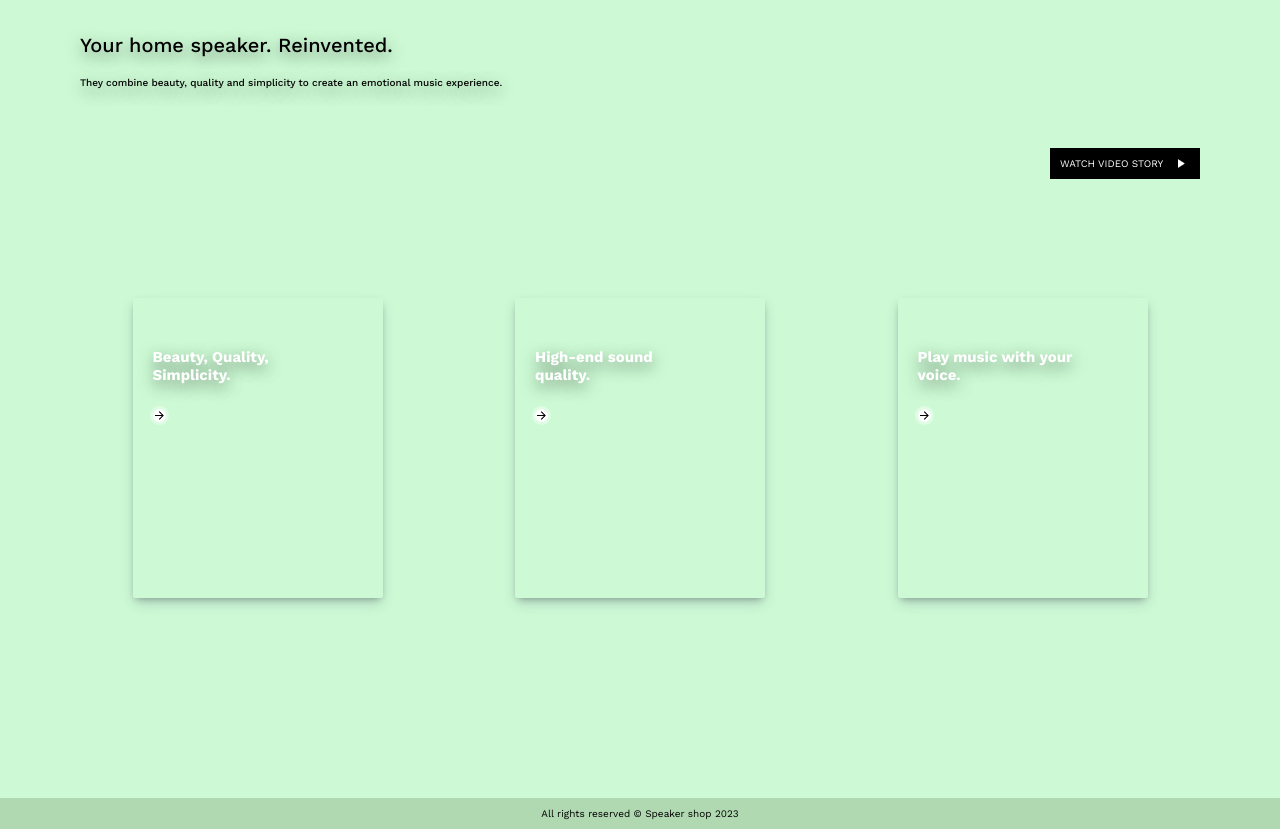
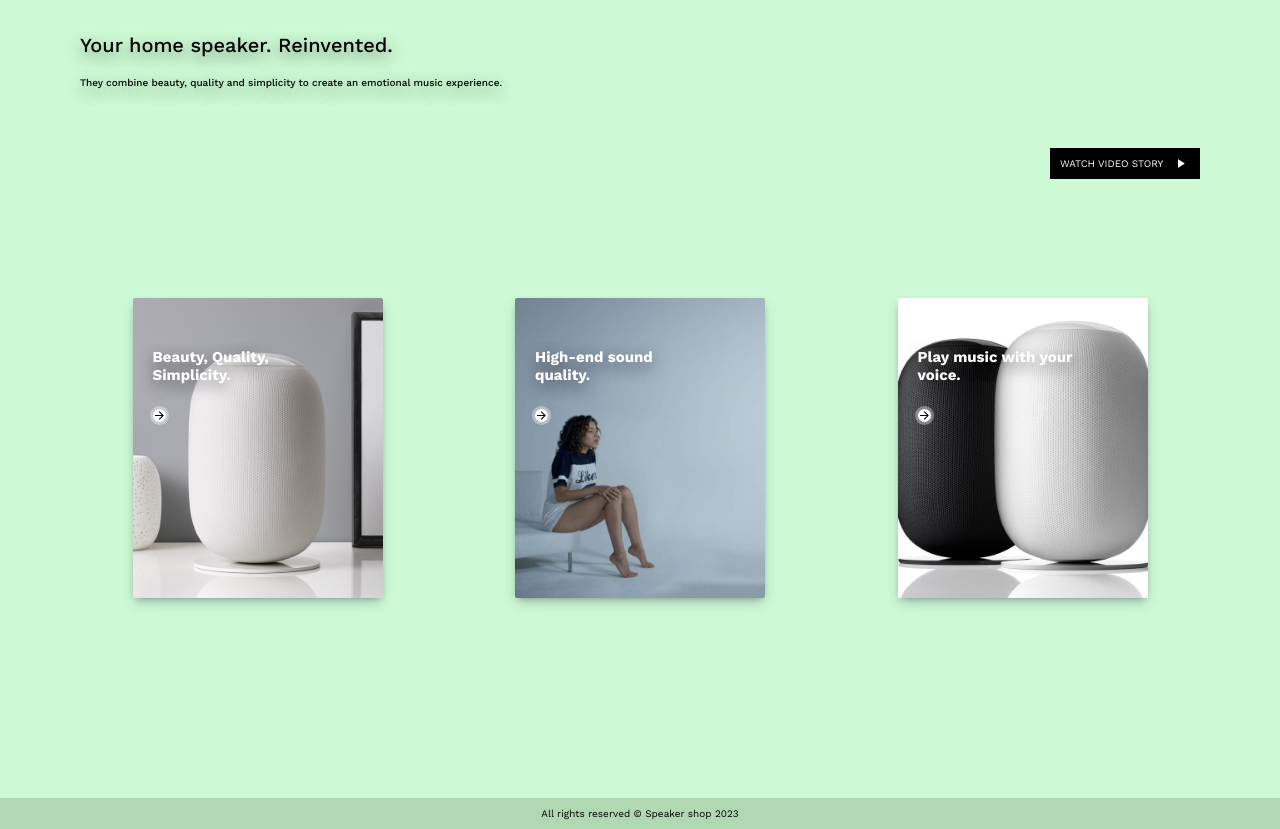
Before and after one commit to Taseos/speaker-shop, a plain HTML site: page index.html in a window 1280 px wide. Shown: the part 73-902 px from the top of the page. Drawn offline with nearby package versions, Linux system fonts and the light colour scheme; the site is published under a folder, as on GitHub Pages, so addresses that start at the root find nothing.

Commit message:
speaker shop

```diff
--- a/styles.css
+++ b/styles.css
@@ -76,7 +76,7 @@ h1, .intro p{
 }
 /* ITEM 1 */
 .item1{
-    background-image: url(/images/white-box.jpg);
+    background-image: url(./images/white-box.jpg);
     width: 250px;
     height: 300px;
     background-size:cover;
@@ -112,7 +112,7 @@ h1, .intro p{
 }
 /* ITEM 2 */
 .item2{
-    background-image: url(/images/room.jpg);
+    background-image: url(./images/room.jpg);
     width: 250px;
     height: 300px;
     background-size:cover;
@@ -146,7 +146,7 @@ h1, .intro p{
 /* ITEM 3 */
 
 .item3 {
-    background-image: url(/images/black-white.jpg);
+    background-image: url(./images/black-white.jpg);
     width: 250px;
     height: 300px;
     background-size:cover;
```
